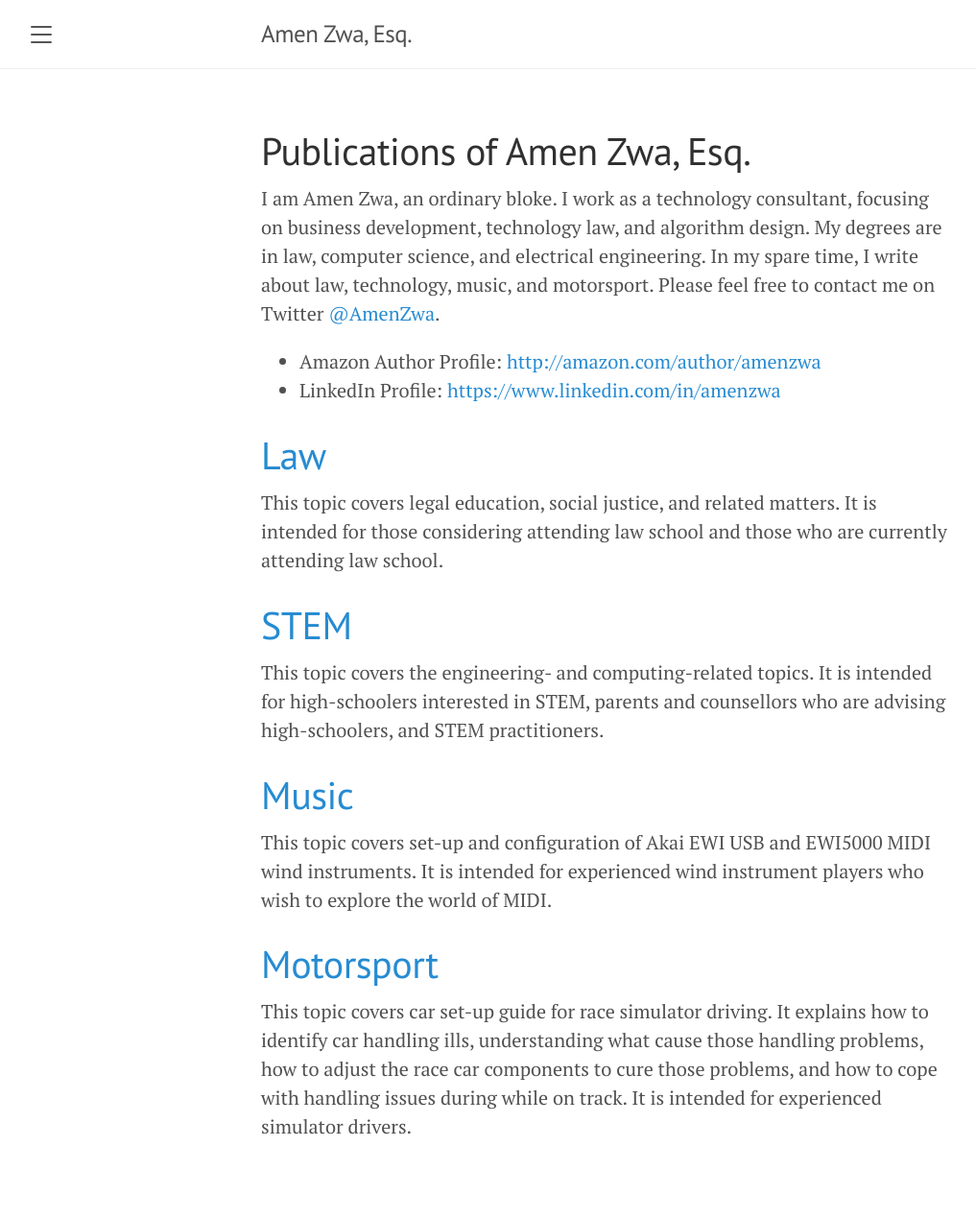
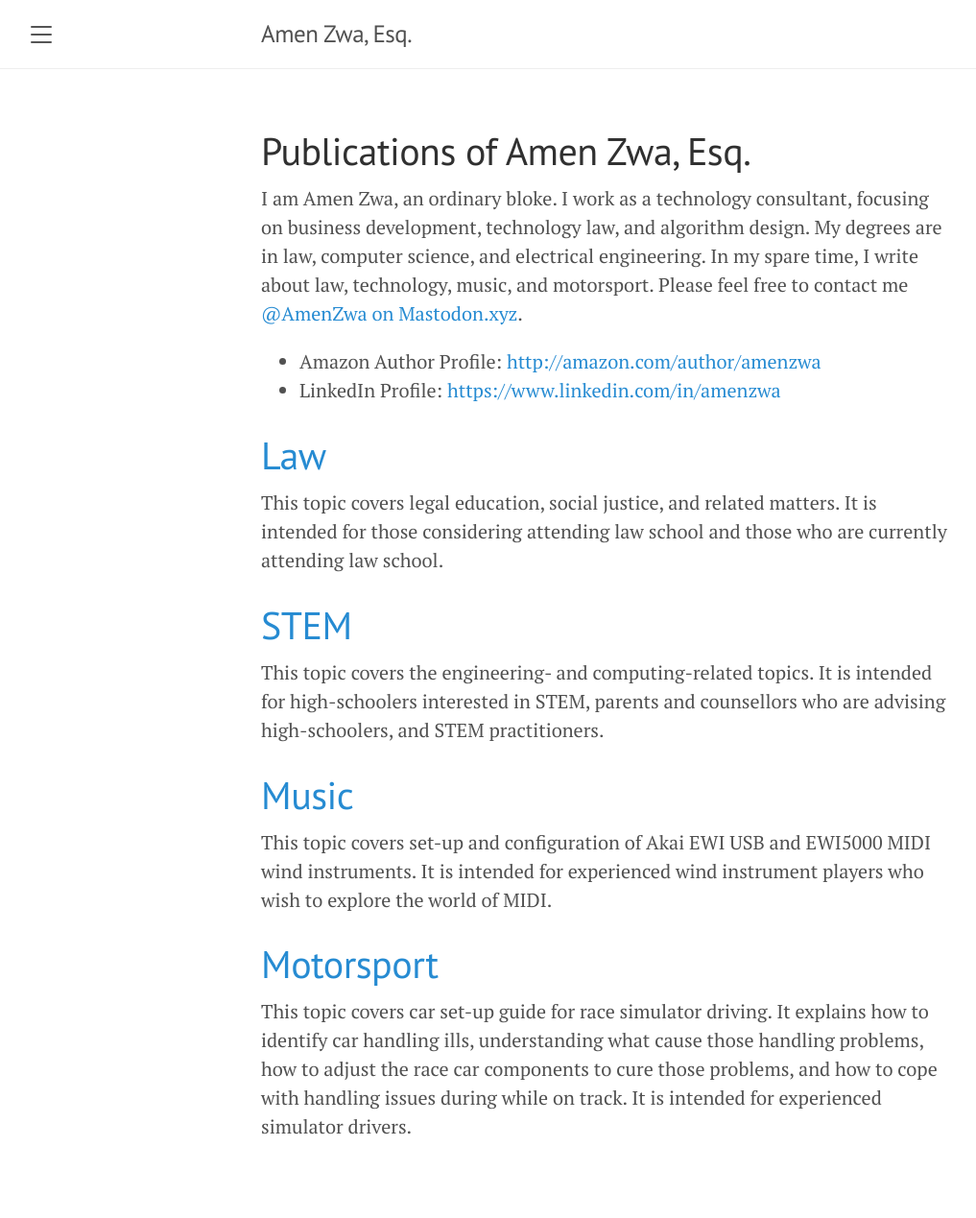
Before and after one commit to amenzwa/amenzwa.github.io, a Jekyll site: the page built from index.md, in a window 1280 px wide. Shown: the whole page at 96% size, without its empty margins (8-1025 px from the left). Built offline with Jekyll 4.4.1, drawn with Linux system fonts in a browser that asks for light colours; our own code applies the rules of GitHub Pages for plain Markdown files; the list of posts is cut into pages by our own code.

Commit message:
move to Mastodon

```diff
--- a/index.md
+++ b/index.md
@@ -2,7 +2,7 @@
 title: "Publications of Amen Zwa, Esq."
 ---
 
-I am Amen Zwa, an ordinary bloke. I work as a technology consultant, focusing on business development, technology law, and algorithm design. My degrees are in law, computer science, and electrical engineering. In my spare time, I write about law, technology, music, and motorsport. Please feel free to contact me on Twitter [@AmenZwa](https://twitter.com/amenzwa).
+I am Amen Zwa, an ordinary bloke. I work as a technology consultant, focusing on business development, technology law, and algorithm design. My degrees are in law, computer science, and electrical engineering. In my spare time, I write about law, technology, music, and motorsport. Please feel free to contact me <a rel="me" href="https://mathstodon.xyz/@AmenZwa">@AmenZwa on Mastodon.xyz</a>.
 
 - Amazon Author Profile: [http://amazon.com/author/amenzwa](http://amazon.com/author/amenzwa)
 - LinkedIn Profile: [https://www.linkedin.com/in/amenzwa](https://www.linkedin.com/in/amenzwa)
```
